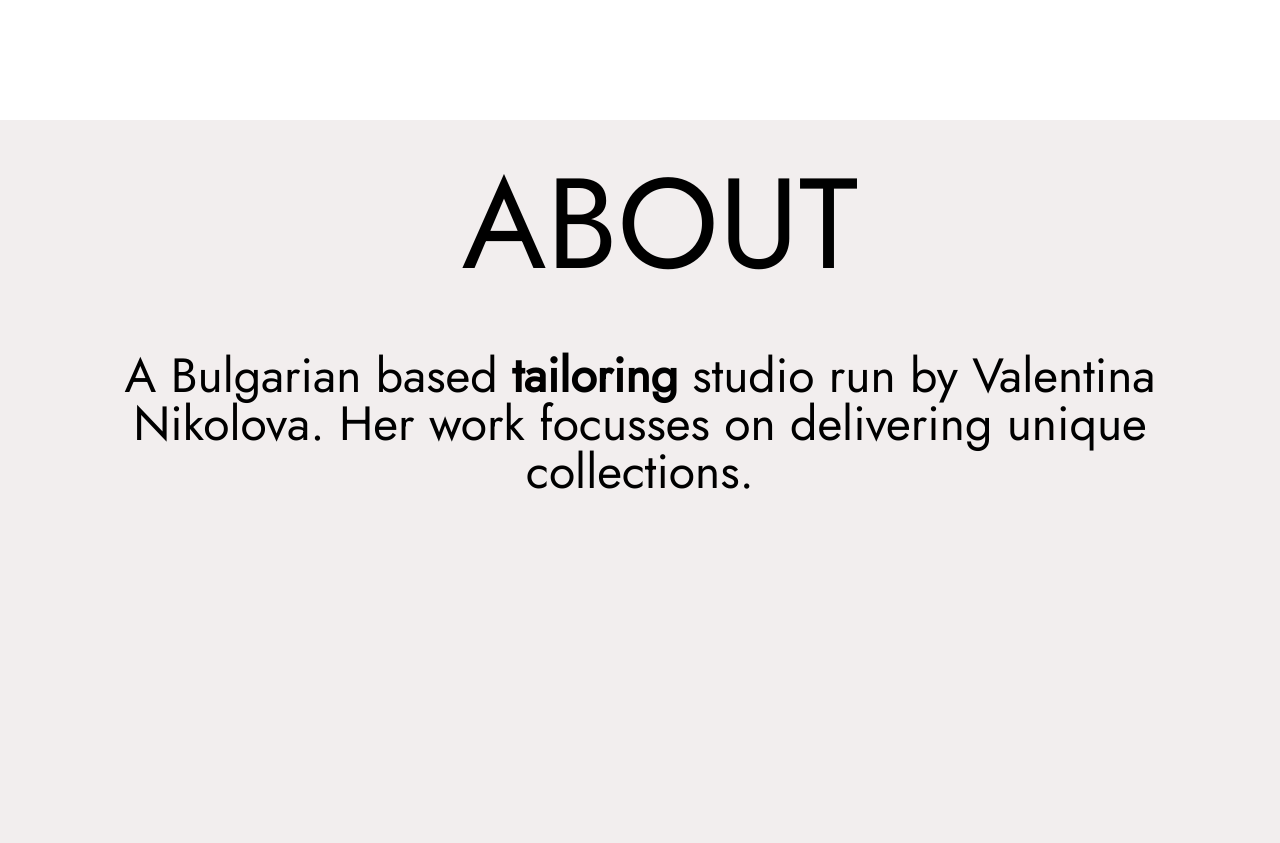
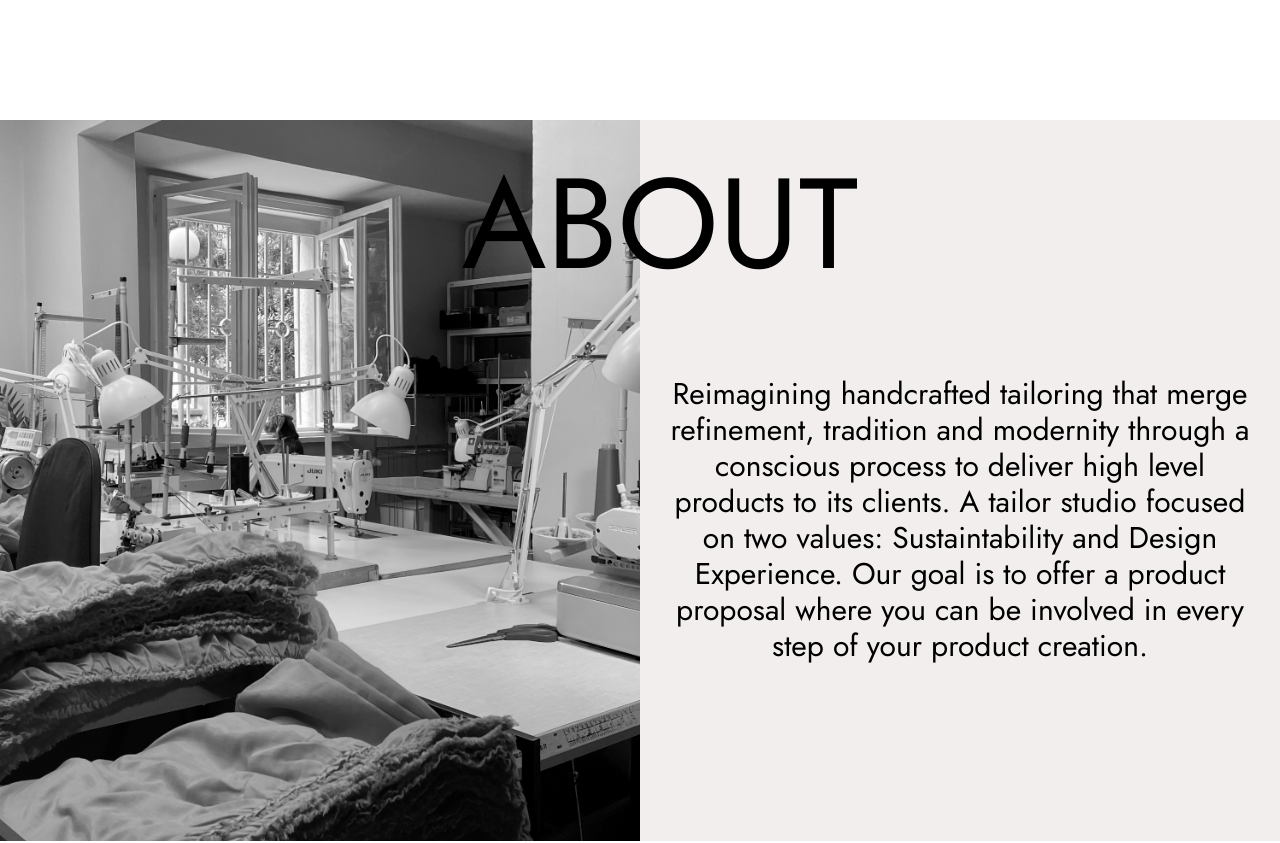
Before and after one commit to gekolev/project, a Nuxt app: page / in a window 1280 px wide. Shown: the part 1480-2323 px from the top of the page. Built offline with nearby package versions, Linux system fonts and the light colour scheme.

Commit message:
about section fix

```diff
--- a/components/AboutSection.vue
+++ b/components/AboutSection.vue
@@ -1,12 +1,20 @@
 <template>
   <div class="wrapper" id="about">
     <section>
-        <div class="w-full h-screen bg-salmon">
-          <h2 class="pt-10 pl-10 text-primary text-center text-black text-7xl md:text-8xl">ABOUT</h2>
-          <p class="px-10 pt-16 text-center text-4xl md:text-5xl text-black">
-            A Bulgarian based <span class="font-bold"> tailoring </span> studio run by Valentina Nikolova. Her work focusses on delivering unique collections.
+      <div class="w-full bg-salmon">
+        <div class="relative flex flex-col md:flex-row">
+          <h2 class="absolute md:inset-0 pt-10 pl-10 lg:text-center text-white lg:text-black text-7xl text-6xl lg:text-8xl">
+            ABOUT</h2>
+          <img class="w-full md:w-1/2 " src="~/static/studio.jpeg" />
+          <div class="w-full md:w-1/2 my-1 md:my-5 py-10 flex justify-center items-center">
+          <p class="w-full text-center pt-20 px-5 text-2xl md:text-3xl text-black">
+            Reimagining handcrafted tailoring that merge refinement,
+            tradition and modernity through a conscious process to deliver high level products to its clients.
+            A tailor studio focused on two values: Sustaintability and Design Experience.
+            Our goal is to offer a product proposal where you can be involved in every step of your product creation.
           </p>
-          <!-- <img class="" src="~/static/studio.jpeg"> -->
+        </div>
+        </div>
       </div>
     </section>
   </div>
--- a/components/ContactSection.vue
+++ b/components/ContactSection.vue
@@ -1,8 +1,8 @@
 <template>
     <div class="wrapper" id="contact">
         <div class="w-screen bg-black">
-            <p class="text-white text-center px-3 py-10">Sign up to receive invites to upcoming exclusive events and
-                workshops.<br>
+            <p class="text-white text-center px-10 py-10">Sign up to receive invites to upcoming exclusive events and
+                workshops.<br class="hidden md:block">
                 If you'd like us to help you grow your business, feel free to reach out.</p>
             <form class="w-full px-5">
                 <div class="border flex justify-between px-5 py-10">
--- a/pages/index.vue
+++ b/pages/index.vue
@@ -26,10 +26,10 @@ export default {
             tablet: false
         };
     },
-    mounted() {
-        this.mobile = window.innerWidth < 700;
+    // mounted() {
+    //     this.mobile = !
         // this.tablet = window.innerWindth > 800 < 1200;
-    },
+    // },
 }
 </script>
 <!--
```
Lines whose indentation alone changed are shown as unchanged.
